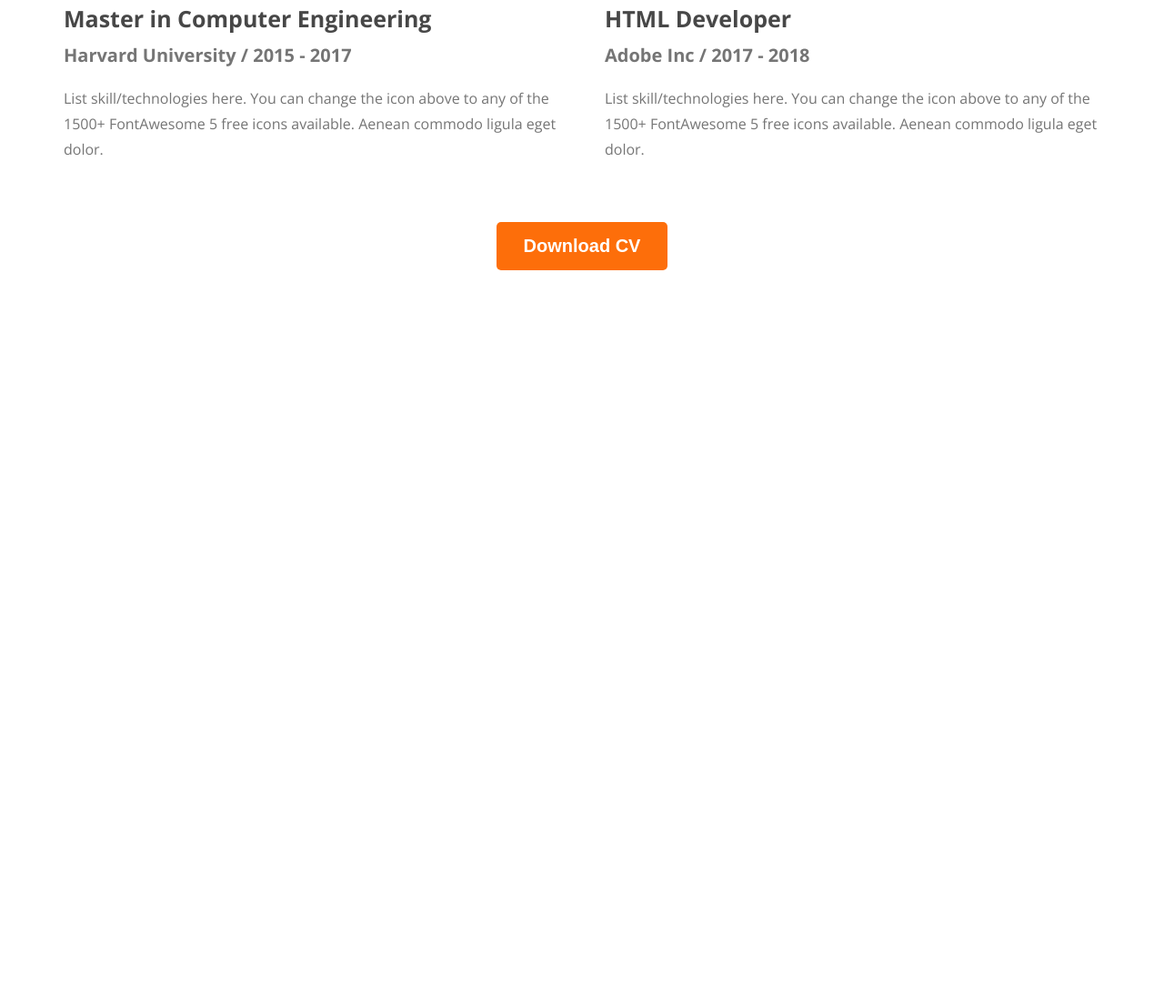
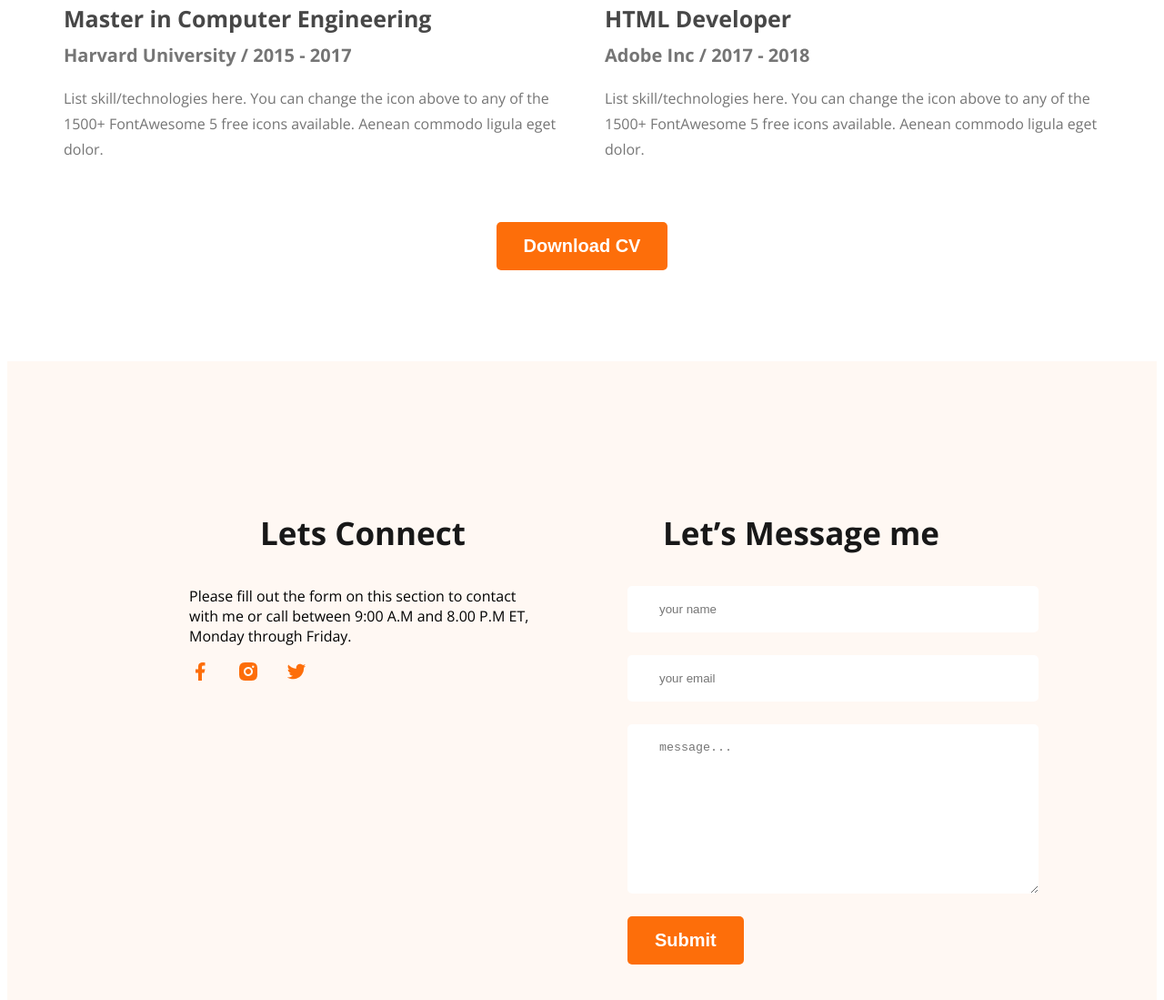
Before and after one commit to shajjad00/developer-portfolio, a plain HTML site: page index.html in a window 1280 px wide. Shown: the part 2961-4060 px from the top of the page at 91% size. Before the commit the page ends 3266 px from the top, so only its background shows below. Drawn offline with nearby package versions, Linux system fonts and the light colour scheme.

Commit message:
9th commit

```diff
--- a/index.html
+++ b/index.html
@@ -193,6 +193,34 @@
         </div>
       </section>
     </main>
-    <footer></footer>
+    <footer>
+      <div class="footer-col">
+        <h3 class="section-title">Lets Connect</h3>
+        <p class="section-des">
+          Please fill out the form on this section to contact with me or call
+          between 9:00 A.M and 8.00 P.M ET, Monday through Friday.
+        </p>
+        <div class="social-links">
+          <a href=""><img src="./images/icons/facebook.png" alt="" /></a>
+          <a href=""><img src="./images/icons/insta.png" alt="" /></a>
+          <a href=""><img src="./images/icons/twitter.png" alt="" /></a>
+        </div>
+      </div>
+      <div class="footer-col">
+        <h3 class="section-title">Let’s Message me</h3>
+        <form class="contact" action="">
+          <input type="text" placeholder="your name" />
+          <input type="email" placeholder="your email" />
+          <textarea
+            name=""
+            id=""
+            placeholder="message..."
+            cols="30"
+            rows="10"
+          ></textarea>
+          <input class="btn-primary" type="submit" value="Submit" />
+        </form>
+      </div>
+    </footer>
   </body>
 </html>
--- a/styles/style.css
+++ b/styles/style.css
@@ -169,3 +169,31 @@ main {
   text-align: center;
   margin-top: 50px;
 }
+
+/* footer styles */
+
+footer {
+  display: flex;
+  gap: 100px;
+  padding: 130px 200px;
+  background: #fff8f3;
+  margin-top: 100px;
+}
+.social-links a {
+  margin-right: 25px;
+}
+.footer-col {
+  width: 50%;
+}
+.contact input[type="text"],
+input[type="email"],
+textarea {
+  display: block;
+  margin-bottom: 25px;
+  padding: 18px 35px;
+  color: #757575;
+  border-radius: 5px;
+  border: none;
+  background-color: #fff;
+  width: 100%;
+}
```
